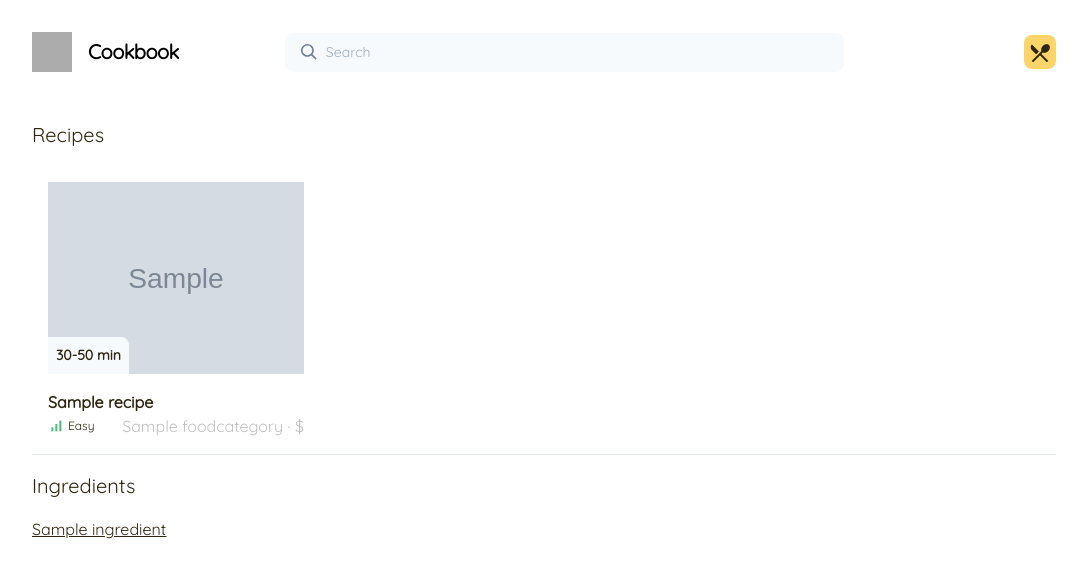
After one commit to joaopedroalbq/cookbook, a Django app: template cookbook/templates/cookbook/search_results.html in a window 1280 px wide. The commit adds this page. Shown: the top 578 px of the page, without its empty margins (96-1183 px from the left). Run offline with Django 3.2, Linux system fonts and the light colour scheme; the template is opened without the code that fills it: values that come from a table or form of the project are taken from there, others are empty; tables that the repository leaves empty hold one stand-in row (values such as "Sample post"); grey boxes marked "Sample" are stand-in pictures; grey boxes are pictures that could not be loaded.

Commit message:
adding new views, changing models and adding new templates

```diff
--- a/cookbook/forms.py
+++ b/cookbook/forms.py
@@ -21,9 +21,8 @@ class RecipeForm(ModelForm):
         fields = (
             'name',
             'image',
-            'rating',
+            'difficulty',
             'category',
             'ingredients',
-            'time_from',
-            'time_to'
+            'time',
         )
--- a/cookbook/models.py
+++ b/cookbook/models.py
@@ -1,4 +1,6 @@
 from django.db import models
+
+from functools import reduce
 
 
 class FoodCategory(models.Model):
@@ -11,13 +13,11 @@ class FoodCategory(models.Model):
 class Ingredient(models.Model):
     GRAM = 'G'
     KILOGRAM = 'KG'
-    CENTILITER = 'CL'
     MILILITER = 'ML'
     LITER = 'L'
     UNIT_CHOICES = [
         (GRAM, 'g'),
         (KILOGRAM, 'Kg'),
-        (CENTILITER, 'cL'),
         (MILILITER, 'mL'),
         (LITER, 'L'),
     ]
@@ -36,18 +36,57 @@ class Ingredient(models.Model):
 
 
 class Recipe(models.Model):
+    ZERO_TWENTY_FIVE = 1
+    THIRTY_FIFTY = 2
+    ONE_HOUR_PLUS = 3
+    TIME_CHOICES = [
+        (ZERO_TWENTY_FIVE, '0-25 min'),
+        (THIRTY_FIFTY, '30-50 min'),
+        (ONE_HOUR_PLUS, '1 hour +'),
+    ]
+    EASY = 1
+    MEDIUM = 2
+    HARD = 3
+    EXPERT = 4
+    DIFFICULTY_CHOICES = [
+        (EASY, 'Easy'),
+        (MEDIUM, 'Medium'),
+        (HARD, 'Hard'),
+        (EXPERT, 'Expert'),
+    ]
     name = models.CharField(max_length=100)
     image = models.URLField(max_length=300)
-    rating = models.FloatField()
+    difficulty = models.IntegerField(choices=DIFFICULTY_CHOICES)
     category = models.ForeignKey(
         FoodCategory,
         on_delete=models.SET_NULL,
         null=True,
         default=None
     )
-    ingredients = models.ManyToManyField(Ingredient)
-    time_from = models.SmallIntegerField()
-    time_to = models.SmallIntegerField()
+    ingredients = models.ManyToManyField(
+        Ingredient,
+        through='RecipeIngredient'
+    )
+    time = models.IntegerField(
+        choices=TIME_CHOICES,
+        default=ZERO_TWENTY_FIVE
+    )
 
     def __str__(self):
         return self.name
+
+    def get_time(self):
+        return self.TIME_CHOICES[self.time][1]
+
+    def get_overral_cost(self):
+        ingredients_used = RecipeIngredient.objects.all()
+        return sum([i.get_cost() for i in ingredients_used], 0)
+
+
+class RecipeIngredient(models.Model):
+    ingredient = models.ForeignKey(Ingredient, on_delete=models.CASCADE)
+    recipe = models.ForeignKey(Recipe, on_delete=models.CASCADE)
+    amount_used = models.IntegerField()
+
+    def get_cost(self):
+        return (self.amount_used * self.ingredient.cost) / self.ingredient.amount
--- a/cookbook/templates/cookbook/base.html
+++ b/cookbook/templates/cookbook/base.html
@@ -19,12 +19,15 @@
             <div class="flex justify-between lg:w-3/4 xl:w-4/5">
                 <div class="w-4/5 lg:px-6 xl:px-12">
                     <div class="relative">
-                      <span class="algolia-autocomplete w-full" style="position: relative; display: inline-block; direction: ltr;">
-                        <input id="docsearch" class="transition outline-none border border-transparent focus:bg-white focus:border-gray-300 placeholder-gray-500 rounded-lg bg-gray-100 py-2 pr-4 pl-10 block w-full appearance-none leading-normal ds-input text-sm font-thin" type="text" placeholder="Search">
-                      </span>
-                      <div class="pointer-events-none absolute inset-y-0 left-0 pl-4 flex items-center">
-                        <svg class="fill-current pointer-events-none text-gray-600 w-4 h-4" xmlns="http://www.w3.org/2000/svg" viewBox="0 0 20 20"><path d="M12.9 14.32a8 8 0 1 1 1.41-1.41l5.35 5.33-1.42 1.42-5.33-5.34zM8 14A6 6 0 1 0 8 2a6 6 0 0 0 0 12z"></path></svg>
-                      </div>
+                        <span class="w-full" style="position: relative; display: inline-block; direction: ltr;">
+                            <input id="search" class="transition outline-none border border-transparent focus:bg-white focus:border-gray-300 placeholder-gray-500 rounded-lg bg-gray-100 py-2 pr-4 pl-10 block w-full appearance-none text-sm font-thin" type="text" placeholder="Search" autocomplete="off">
+                        </span>
+                        <div class="pointer-events-none absolute inset-y-0 left-0 pl-4 flex items-center">
+                            <svg class="fill-current pointer-events-none text-gray-600 w-4 h-4" xmlns="http://www.w3.org/2000/svg" viewBox="0 0 20 20"><path d="M12.9 14.32a8 8 0 1 1 1.41-1.41l5.35 5.33-1.42 1.42-5.33-5.34zM8 14A6 6 0 1 0 8 2a6 6 0 0 0 0 12z"></path></svg>
+                        </div>
+                        <div id="results" class="z-50 absolute w-full bg-gray-100 p-2 border border-gray-300 hidden">
+                            {% include 'cookbook/search_results_partial.html' %}
+                        </div>
                     </div>
                 </div>
                 <div class="flex items-center">
@@ -40,7 +43,6 @@
             <a href="/">Home</a>
             <a href="{% url 'recipe_list'%}">Recipes</a>
             <a href="{% url 'ingredient_list'%}">Ingredients</a>
-            <a href="{% url 'category_list'%}">Categories</a>
         </div>
 
         {% block content %}
@@ -49,12 +51,47 @@
 
     <script>
         function openNav() {
-            document.querySelector(".sidenav").style.width = "250px";
+            document.querySelector('.sidenav').style.width = '250px';
         }
 
         function closeNav() {
-            document.querySelector(".sidenav").style.width = "0";
+            document.querySelector('.sidenav').style.width = '0';
         }
+
+        const searchInput = document.getElementById('search')
+        const resultsDiv = document.getElementById('results')
+        const searchEndpoint = '/search?json=true&q='
+        const searchDelay = 500
+        let scheduledFunction = false
+
+        const ajaxSearch = async(endpoint, searchParameter) => {
+            const request = await fetch(endpoint+searchParameter)
+            const data = await request.json()
+            resultsDiv.innerHTML = data.html_from_view
+        }
+
+        searchInput.addEventListener('keyup', (e) => {
+            const requestParameter = e.target.value
+
+            if(e.keyCode == 13) {
+                window.location.href = '/search?q=' + requestParameter
+            }
+
+            if(scheduledFunction) {
+                clearTimeout(scheduledFunction)
+            }
+            scheduledFunction = setTimeout(ajaxSearch, searchDelay, searchEndpoint, requestParameter)
+        })
+
+        searchInput.addEventListener('focus', () => {
+            resultsDiv.classList.remove('hidden')
+        })
+
+        searchInput.addEventListener('focusout', (e) => {
+            if(e.relatedTarget != null && e.relatedTarget.tagName == 'A') return
+            resultsDiv.classList.add('hidden')
+        })
+
     </script>
 </body>
 
--- a/cookbook/templates/cookbook/ingredients/ingredient_list.html
+++ b/cookbook/templates/cookbook/ingredients/ingredient_list.html
@@ -0,0 +1,9 @@
+<ul>
+    {% for ingredient in ingredients %}
+        <li class="underline search-result">
+            <a href="{% url 'ingredient_details' pk=ingredient.id %}">
+                {{ ingredient.name }}
+            </a>
+        </li>
+    {% endfor %}
+</ul>
--- a/cookbook/templates/cookbook/recipes/recipe_list.html
+++ b/cookbook/templates/cookbook/recipes/recipe_list.html
@@ -0,0 +1,47 @@
+<ul class="flex flex-wrap justify-between">
+    {% for recipe in recipes %}
+        <li class="m-4 w-1/4">
+            <a href="{% url 'recipe_details' pk=recipe.id %}">
+                <div class="overflow-hidden">
+                    <div class="relative">
+                        <img src="{{ recipe.image }}" alt="">
+                        <div class="inline-block absolute bottom-0 bg-gray-100 p-2 rounded-tr-lg text-sm font-bold">
+                            <span>{{ recipe.get_time }}</span>
+                        </div>
+                    </div>
+                </div>
+                <div class="mt-4">
+                    <h4 class="font-extrabold">{{ recipe.name }}</h4>
+                    <div class="flex items-center justify-between w-full">
+                        <div class="flex items-center">
+                            {% if recipe.difficulty == 1 %}
+                                <i class="material-icons text-base mr-1 text-green-500">signal_cellular_alt</i>
+                                <span class="text-xs">Easy</span>
+                            {% elif recipe.difficulty == 2 %}
+                                <i class="material-icons text-base mr-1 text-yellow-500">signal_cellular_alt</i>
+                                <span class="text-xs">Medium</span>
+                            {% elif recipe.difficulty == 3 %}
+                                <i class="material-icons text-base mr-1 text-red-500">signal_cellular_alt</i>
+                                <span class="text-xs">Hard</span>
+                            {% elif recipe.difficulty == 4 %}
+                                <i class="material-icons text-base mr-1 text-black">signal_cellular_alt</i>
+                                <span class="text-xs">Expert</span>
+                            {% endif %}
+                        </div>
+                        <div class="gray">
+                            <span>{{ recipe.category.name }}</span>
+                            <span>·</span>
+                            {% if recipe.get_overral_cost <= 10 %}
+                                <span>$</span>
+                            {% elif recipe.get_overral_cost > 10 and recipe.get_overral_cost < 30 %}
+                                <span>$$</span>
+                            {% elif recipe.get_overral_cost > 30 %}
+                                <span>$$$</span>
+                            {% endif %}
+                        </div>
+                    </div>
+                </div>
+            </a>
+        </li>
+    {% endfor %}
+</ul>
--- /dev/null
+++ b/cookbook/templates/cookbook/search_results.html
@@ -0,0 +1,20 @@
+{% extends "cookbook/base.html" %}
+{% load staticfiles %}
+
+{% block content %}
+    <div class="mt-12 w-full relative">
+        <h2 class="my-4 text-xl">Recipes</h2>
+        {% if recipes %}
+            {% include 'cookbook/recipes/recipe_list.html' %}
+        {% else %}
+            <p>No results.</p>
+        {% endif %}
+        <hr>
+        <h2 class="my-4 text-xl">Ingredients</h2>
+        {% if ingredients %}
+            {% include 'cookbook/ingredients/ingredient_list.html' %}
+        {% else %}
+            <p class="ml-4 text-sm">No results.</p>
+        {% endif %}
+    </div>
+{% endblock content %}
--- /dev/null
+++ b/cookbook/templates/cookbook/search_results_partial.html
@@ -0,0 +1,22 @@
+  {% if search_recipes or search_ingredients %}
+    <ul>
+    {% for search_recipe in search_recipes %}
+      <li class="underline search-result">
+        <a href="{% url 'recipe_details' pk=search_recipe.id %}">
+          {{ search_recipe.name }}
+          <span class="absolute right-0 text-xs p-1">{{ search_recipe.category }}</span>
+        </a>
+      </li>
+    {% endfor %}
+    {% for search_ingredient in search_ingredients %}
+      <li class="underline search-result">
+        <a href="{% url 'ingredient_details' pk=search_ingredient.id %}">
+          {{ search_ingredient.name }}
+          <span class="absolute right-0 text-xs p-1">Ingredient</span>
+        </a>
+      </li>
+    {% endfor %}
+    </ul>
+    {% else %}
+    <p>No results.</p>
+  {% endif %}
--- a/cookbook/urls.py
+++ b/cookbook/urls.py
@@ -5,7 +5,7 @@ from . import views
 urlpatterns = [
 
     path('', views.index, name='index_page'),
-
+    path('search', views.search, name='search_view'),
 
     # Recipes
     path('recipes', views.RecipeList.as_view(), name='recipe_list'),
@@ -21,10 +21,4 @@ urlpatterns = [
     path('ingredients/<int:pk>/update', views.IngredientUpdate.as_view(), name='ingredient_update'),
     path('ingredients/<int:pk>/delete', views.IngredientDelete.as_view(), name='ingredient_delete'),
 
-    # Categories
-    path('categories', views.CategoryList.as_view(), name='category_list'),
-    path('categories/<int:pk>', views.CategoryDetail.as_view(), name='category_details'),
-    path('categories/create', views.CategoryCreate.as_view(), name='category_create'),
-    path('categories/<int:pk>/update', views.CategoryUpdate.as_view(), name='category_update'),
-    path('categories/<int:pk>/delete', views.CategoryDelete.as_view(), name='category_delete'),
 ]
```
Also changed, not shown: cookbook/management/commands/seed.py (+36 -34 lines), cookbook/templates/cookbook/index.html (+23 -6 lines), cookbook/templates/cookbook/recipes/recipe_detail.html (+27 -0 lines), cookbook/views.py (+28 -27 lines), cookbook/migrations/0001_initial.py, cookbook/migrations/0002_auto_20190902_1250.py (deleted), cookbook/migrations/0003_auto_20190902_1324.py (deleted).
